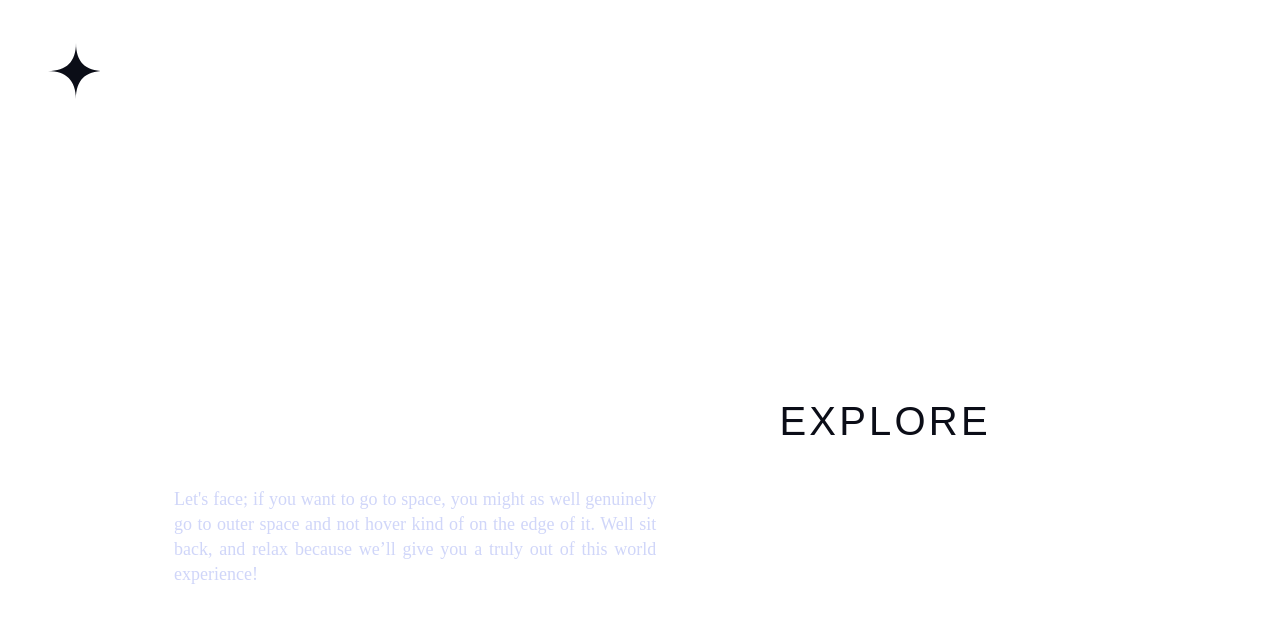
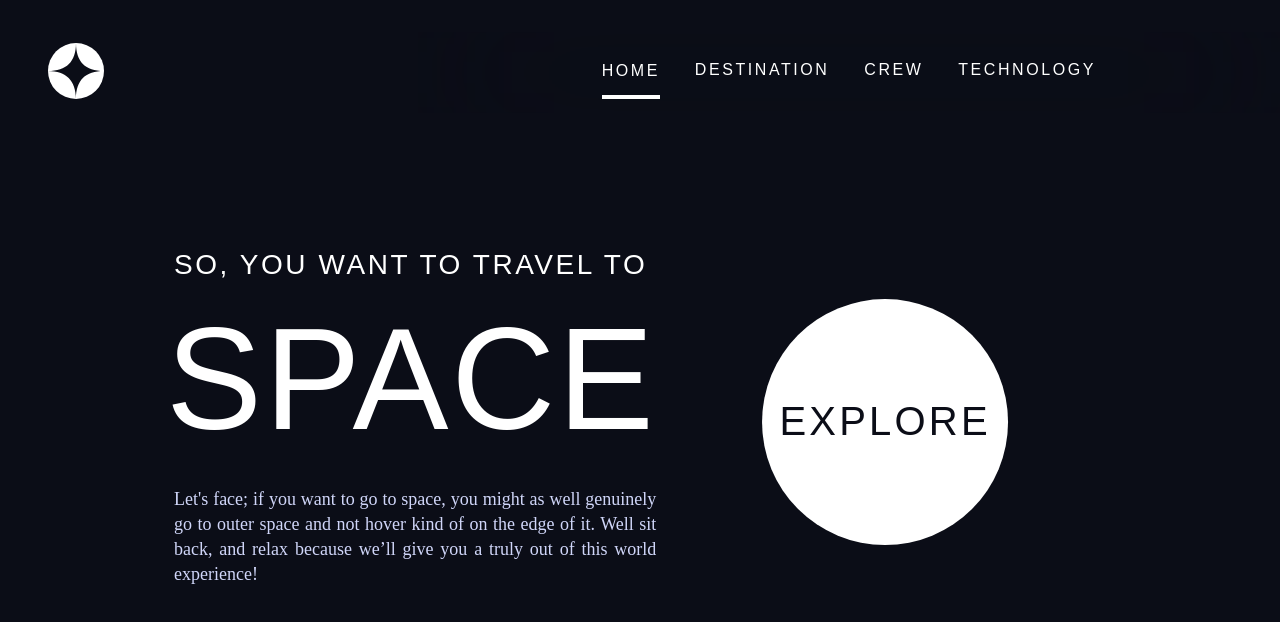
Before and after one commit to MarineLenoir92/Space-Tourism-Agency, a website: page public/index.html in a window 1280 px wide. Drawn offline with Linux system fonts and the light colour scheme.

Commit message:
Feature: add fallback background color

```diff
--- a/public/css/index.css
+++ b/public/css/index.css
@@ -1,6 +1,7 @@
 body {
     margin: 0;
     padding: 0;
+    background-color: #0B0D17;
     background-image: url('../assets/images/home/background-home-mobile.jpg');
     background-size: cover;
     background-position: center;
@@ -84,6 +85,7 @@ p {
 
 @media (min-width: 47.9rem) and (max-width: 64rem) {
     body {
+        background-color: #0B0D17;
         background-image: url('../assets/images/home/background-home-tablet.jpg');
     }
     main {
@@ -114,6 +116,7 @@ p {
 
 @media only screen and (min-width: 64rem) and (max-height:85rem) {
     body {
+        background-color: #0B0D17;
         background-image: url('../assets/images/home/background-home-desktop.jpg');
     }
     h1 {
--- a/public/css/pages/crews.css
+++ b/public/css/pages/crews.css
@@ -1,6 +1,7 @@
 body {
     margin: 0;
     padding: 0;
+    background-color: #0B0D17;
     background-image: url('../../assets/images/crew/background-crew-mobile.jpg');
     background-size: cover;
     background-position: center;
@@ -136,6 +137,7 @@ span {
 
 @media (min-width: 47.9rem) and (max-width: 64rem) {
     body {
+        background-color: #0B0D17;
         background-image: url('../../assets/images/crew/background-crew-tablet.jpg');
     }
     .crew-presentation {
@@ -183,6 +185,7 @@ span {
 
 @media only screen and (min-width: 65rem) {
     body {
+        background-color: #0B0D17;
         background-image: url('../../assets/images/crew/background-crew-desktop.jpg');
     }
     h1, span {
--- a/public/css/pages/destinations.css
+++ b/public/css/pages/destinations.css
@@ -3,6 +3,7 @@ body {
     padding: 0;
     width: 100%;
     height: 100vh;
+    background-color: #0B0D17;
     background-image: url(../../assets/images/destinations/background-destination-mobile.jpg);
     background-size: cover;
     background-position: center;
@@ -142,6 +143,7 @@ h1, li:not(.listMenu-md) {
 
 @media (min-width: 47.9rem) and (max-width: 64rem) {
     body {
+        background-color: #0B0D17;
         background-image: url('../../assets/images/destinations/background-destination-tablet.jpg');
         @media (min-height: 73rem) {
             height: 100vh;
@@ -186,6 +188,7 @@ h1, li:not(.listMenu-md) {
 
 @media only screen and (min-width: 65rem) {
     body {
+        background-color: #0B0D17;
         background-image: url('../../assets/images/home/background-home-desktop.jpg');
     }
     h1, span {
--- a/public/css/pages/technology.css
+++ b/public/css/pages/technology.css
@@ -1,6 +1,7 @@
 body {
     margin: 0;
     padding: 0;
+    background-color: #0B0D17;
     background-image: url('../../assets/images/technology/background-technology-mobile.jpg');
     background-size: cover;
     background-position: center;
@@ -125,6 +126,7 @@ span {
 
 @media (min-width: 47.9rem) and (max-width: 63rem) {
     body {
+        background-color: #0B0D17;
         background-image: url('../../assets/images/technology/background-technology-tablet.jpg');
         overflow: hidden;
     }
@@ -158,6 +160,7 @@ span {
 
 @media (min-width: 64rem) and (max-width: 69rem) and (max-height:85rem){
     body {
+        background-color: #0B0D17;
         background-image: url('../../assets/images/technology/background-technology-desktop.jpg');
         overflow: hidden;
     }
@@ -221,6 +224,7 @@ span {
 
 @media only screen and (min-width: 70rem) {
     body {
+        background-color: #0B0D17;
         background-image: url('../../assets/images/technology/background-technology-desktop.jpg');
         overflow: hidden;
     }
```
